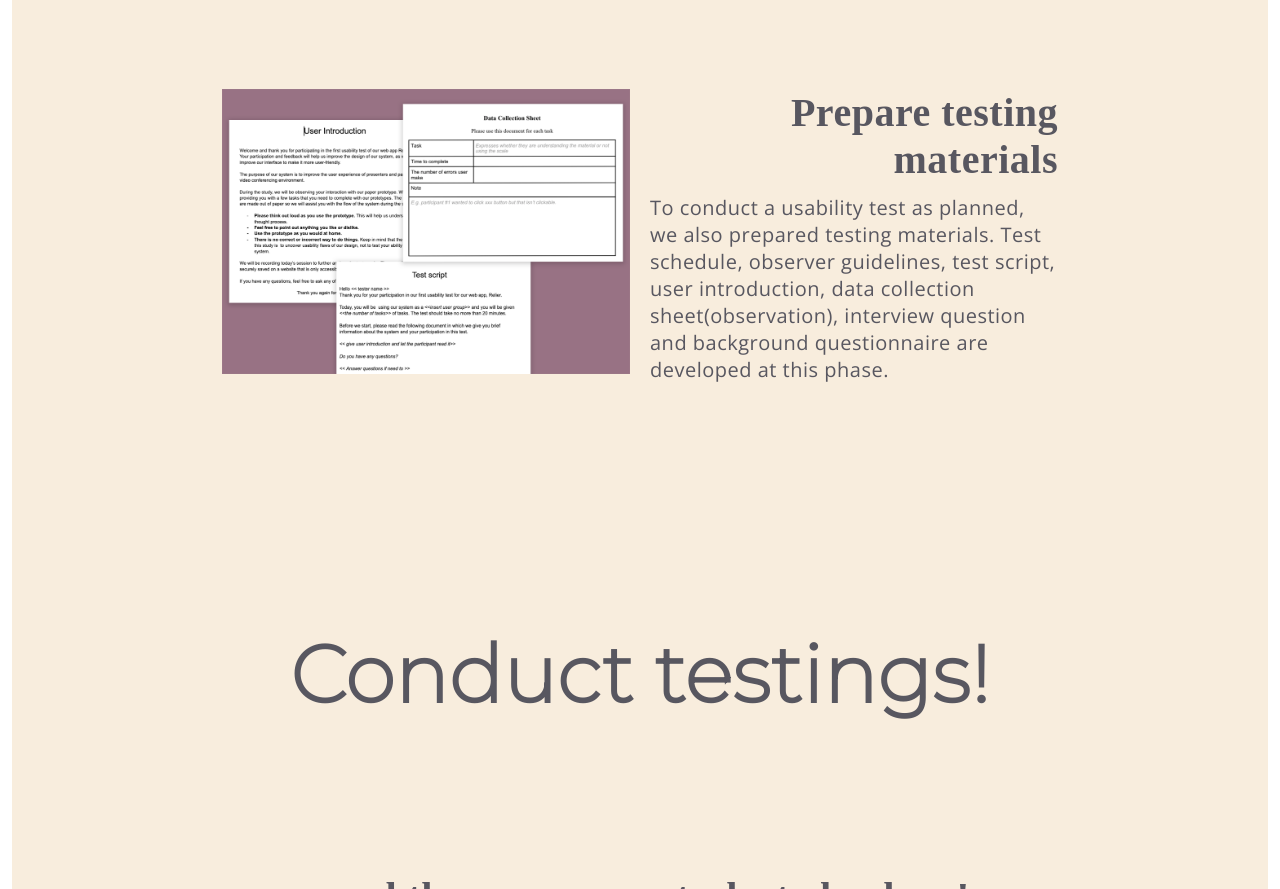
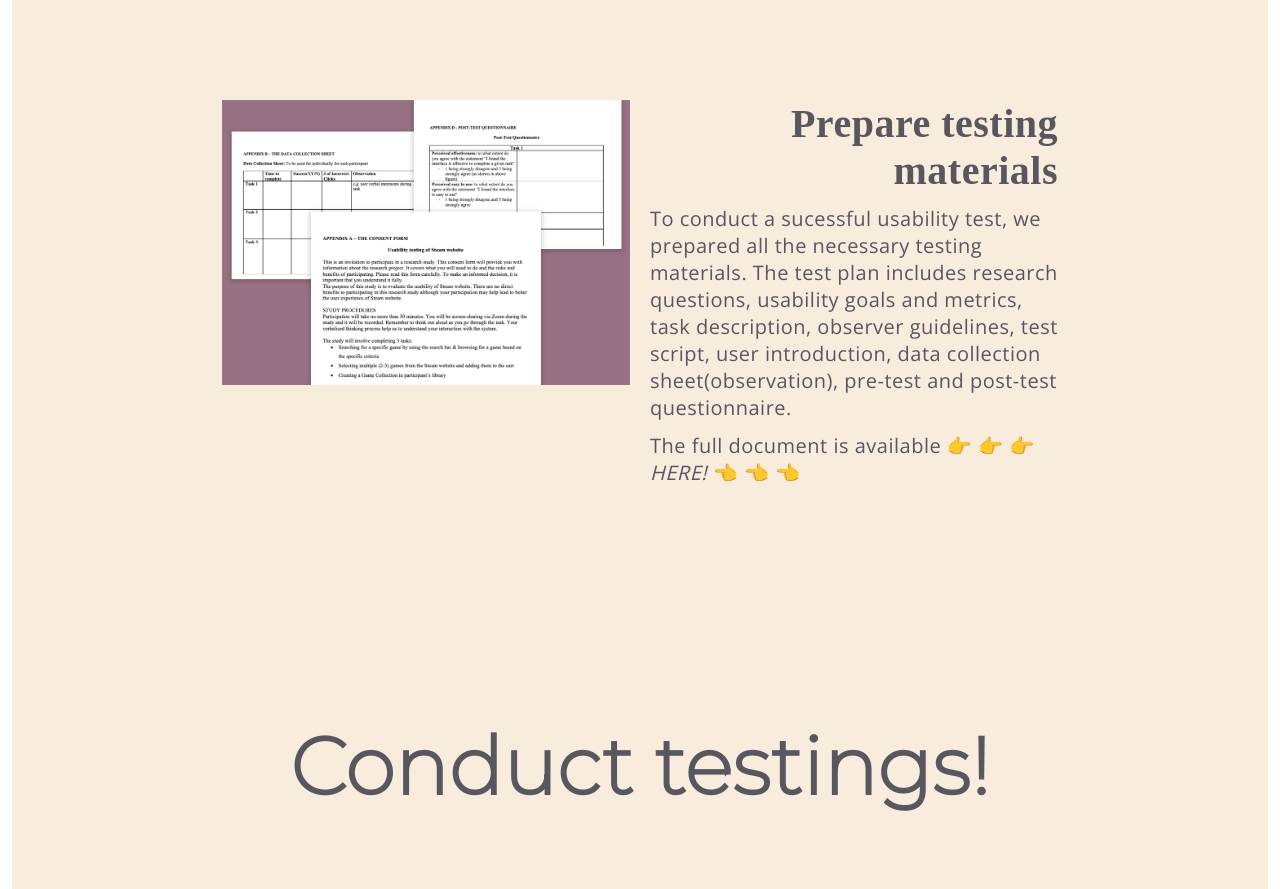
Before and after one commit to Stranger-j/my-portfolio, a plain HTML site: page steam.html in a window 1280 px wide. Shown: the part 5749-6638 px from the top of the page. Drawn offline with nearby package versions, Linux system fonts and the light colour scheme; a web font is replaced by a local one.

Commit message:
Update steam

```diff
--- a/steam.html
+++ b/steam.html
@@ -254,6 +254,8 @@
                 and recommendations.
               </p>
               <br />
+
+              <br />
               <br />
             </div>
             <div>
@@ -265,19 +267,24 @@
         <div class="content-container right" data-aos="fade-up">
           <div class="right-content">
             <div>
-              <img src="image/steam-mat.png" alt="" width="100%" />
+              <img src="image/steam-testingplan.png" alt="" width="100%" />
             </div>
             <div>
               <h3>Prepare testing materials</h3>
               <br />
               <p>
-                To conduct a usability test as planned, we also prepared testing
-                materials. Test schedule, observer guidelines, test script, user
-                introduction, data collection sheet(observation), interview
-                question and background questionnaire are developed at this
-                phase.
+                To conduct a sucessful usability test, we prepared all the
+                necessary testing materials. The test plan includes research
+                questions, usability goals and metrics, task description,
+                observer guidelines, test script, user introduction, data
+                collection sheet(observation), pre-test and post-test
+                questionnaire.
               </p>
               <br />
+              <p>
+                The full document is available 👉 👉 👉
+                <a href="image/testplan.pdf">HERE!</a> 👈 👈 👈
+              </p>
             </div>
           </div>
         </div>
```
Also changed, not shown: image/steam-testingplan.png (added), 3 other files.
